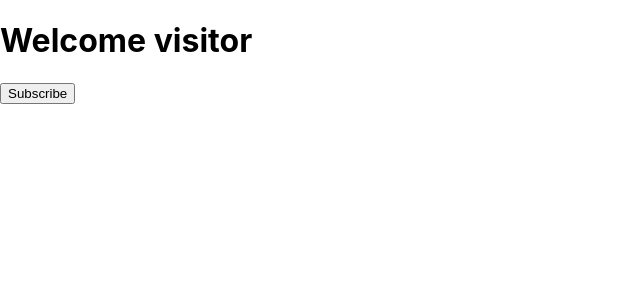
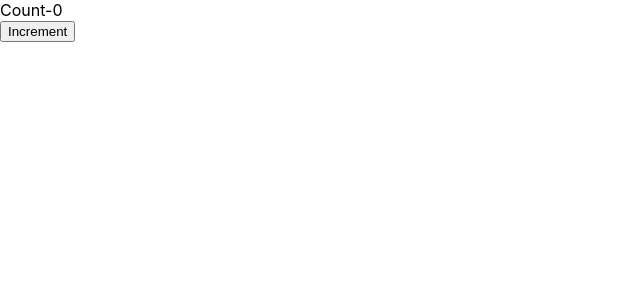
Before and after one commit to manish511-github/reactp, a React (Create React App) app: page / in a window 1280 px wide. Shown: the top 300 px of the page, without its empty margins (0-640 px from the left). Built offline with nearby package versions, Linux system fonts and the light colour scheme.

Commit message:
set States

```diff
--- a/src/App.js
+++ b/src/App.js
@@ -2,12 +2,13 @@
 import Greet from './components/Greet';
 import Welcome from './components/Welcome'
 import Message from './components/Message';
+import Counter from './components/Counter';
 export default class App extends Component {
   render() {
     return (
    <div className="App">
 
- <Message/>
+ <Counter/>
     {/* <Greet name="Bruce" heroName="Batsman" >
     <p>This is children props</p>
     </Greet>
--- /dev/null
+++ b/src/components/Counter.js
@@ -0,0 +1,25 @@
+import React, { Component } from 'react'
+
+export default class Counter extends Component {
+    constructor(props)
+    {
+        super(props)
+        this.state={
+            count:0
+        }
+    }
+    increment(){
+        this.setState({
+            count:this.state.count+1
+
+        })
+    }
+  render() {
+    return (
+        <div>
+      <div>Count-{this.state.count}</div>
+      <button onClick={()=>this.increment()}>Increment</button>
+      </div>
+    )
+  }
+}
```
